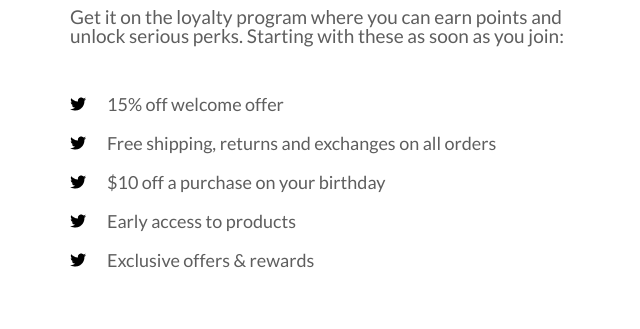
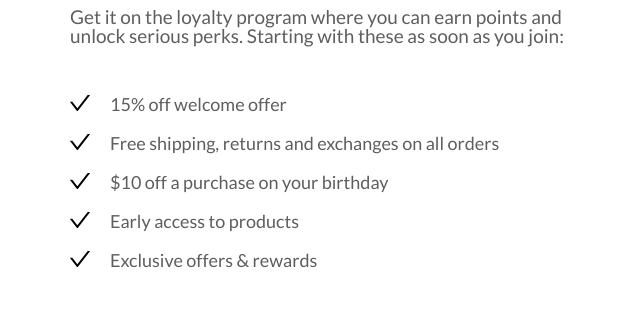
Before and after one commit to konstaniliya/ProfessionalLayout-with-Kadochnikov, a plain HTML site: page Registration.html in a window 1280 px wide. Shown: the part 377-706 px from the top of the page, 640-1280 px from the left. Drawn offline with Linux system fonts and the light colour scheme.

Commit message:
Добавил галочки на странице подписки

```diff
--- a/style.sass
+++ b/style.sass
@@ -893,7 +893,7 @@ summary:focus
     font-size: 18px
     line-height: 19px
 .regListItem:before
-    content: url(img/twitter.png)
+    content: url(img/tip.svg)
     margin-right: 20px
 .regList
     list-style: none
```
Also changed, not shown: img/tip.svg (added), style.css, 1 other file.
